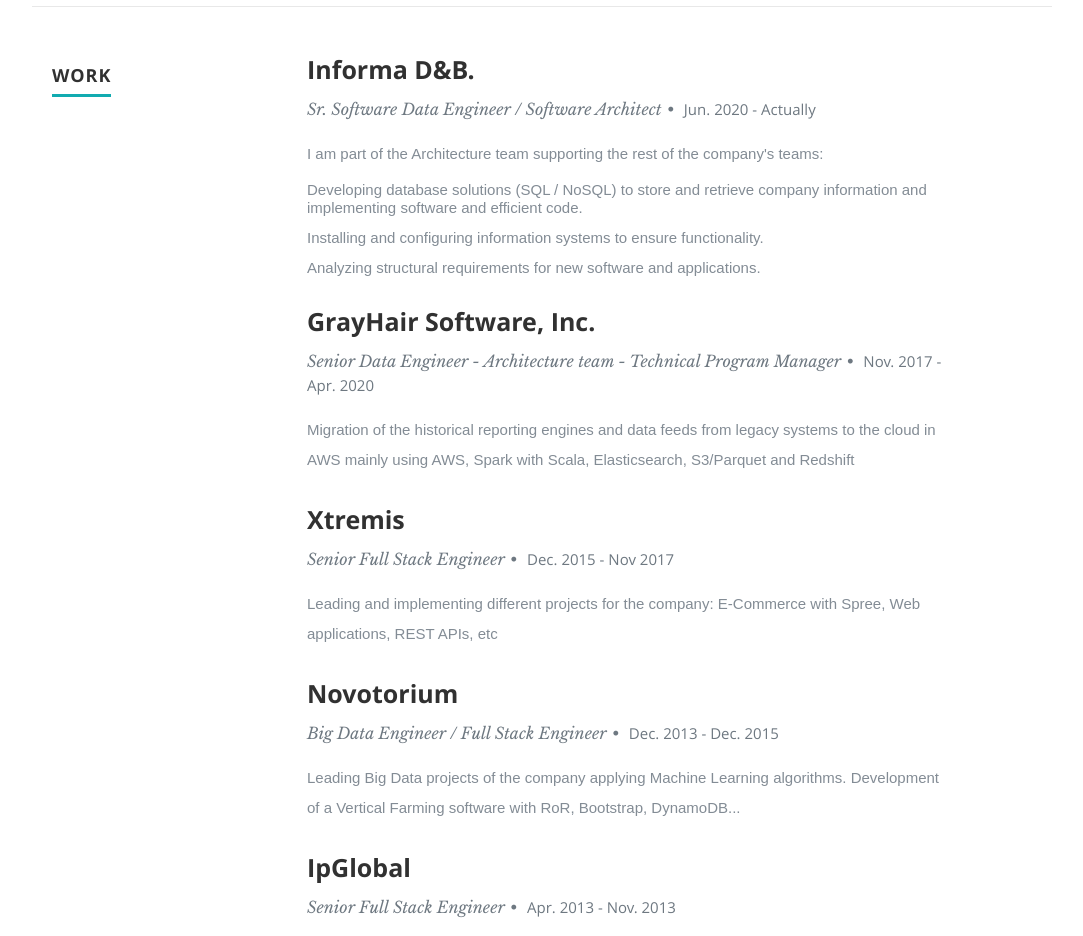
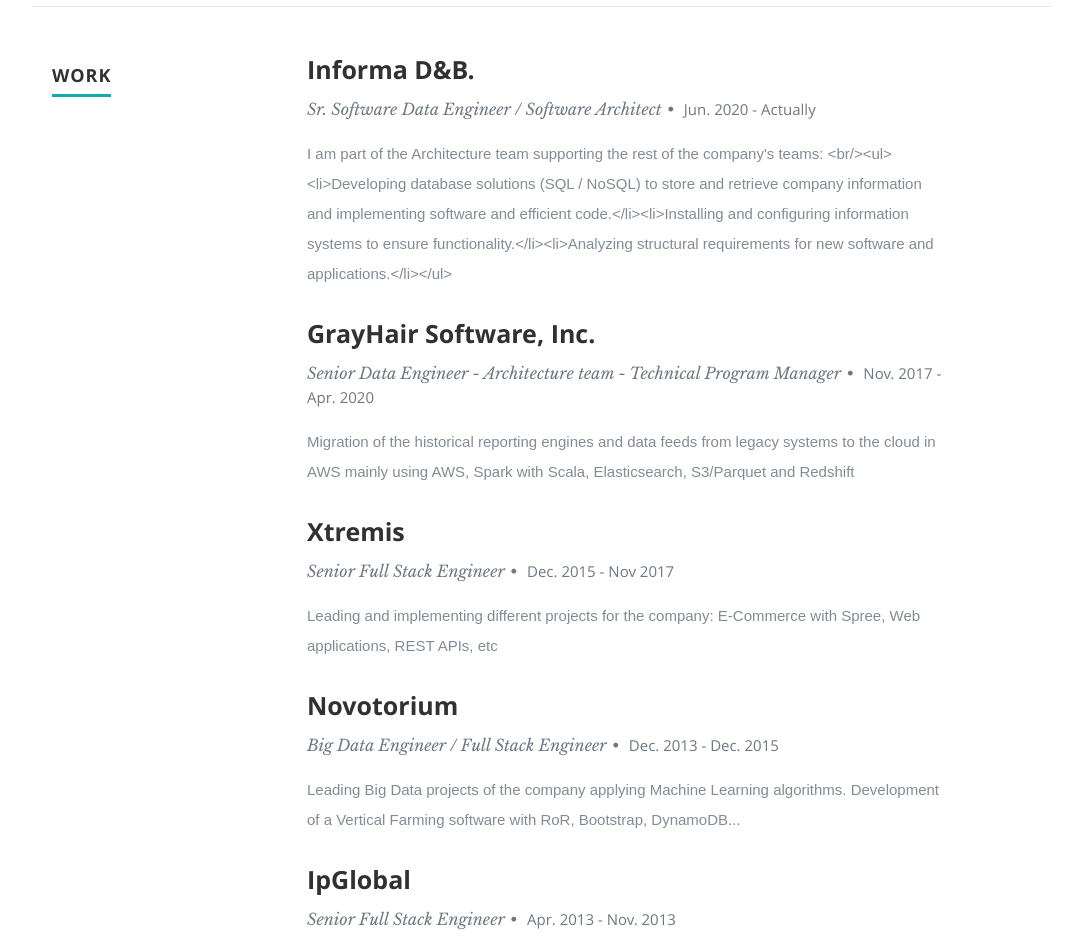
Before and after one commit to sylvinho81/resume, a React (Create React App) app: page / in a window 1280 px wide. Shown: the part 1460-2396 px from the top of the page, without its empty margins (98-1181 px from the left). Built offline with nearby package versions, Linux system fonts and the light colour scheme.

Commit message:
remove parse

```diff
--- a/package.json
+++ b/package.json
@@ -9,7 +9,6 @@
   "dependencies": {
     "express": "^4.17.1",
     "express-favicon": "^2.0.1",
-    "html-react-parser": "^1.2.1",
     "react": "^16.4.0",
     "react-dom": "^16.4.0",
     "react-scripts": "1.1.4"
--- a/src/components/resume/resume.js
+++ b/src/components/resume/resume.js
@@ -1,7 +1,7 @@
 import React, { Component, Fragment } from 'react';
 import {Skill} from './Skill'
 import {Course} from './Course'
-import parse from 'html-react-parser';
+
 export default  class Resume extends Component {
 
 
@@ -27,7 +27,7 @@
                           {item.specialization}
                           <span>&bull;</span> <em className="date">{item.YearOfStart} - {item.YearOfPassing}</em></p>
                           <p>
-                          {parse(item.Achievements)}
+                          {(item.Achievements)}
                           </p>
                        </div>
                     </div>
@@ -52,7 +52,7 @@
                           {item.specialization}
                           <span>&bull;</span> <em className="date">{item.MonthOfStart} {item.YearOfStart} - {item.MonthOfLeaving} {item.YearOfLeaving}</em></p>
                           <p>
-                          {parse(item.Achievements)}
+                          {(item.Achievements)}
                           </p>
                        </div>
 
```
Also changed, not shown: 1 other file (tests, documents, lock files or other folders).
